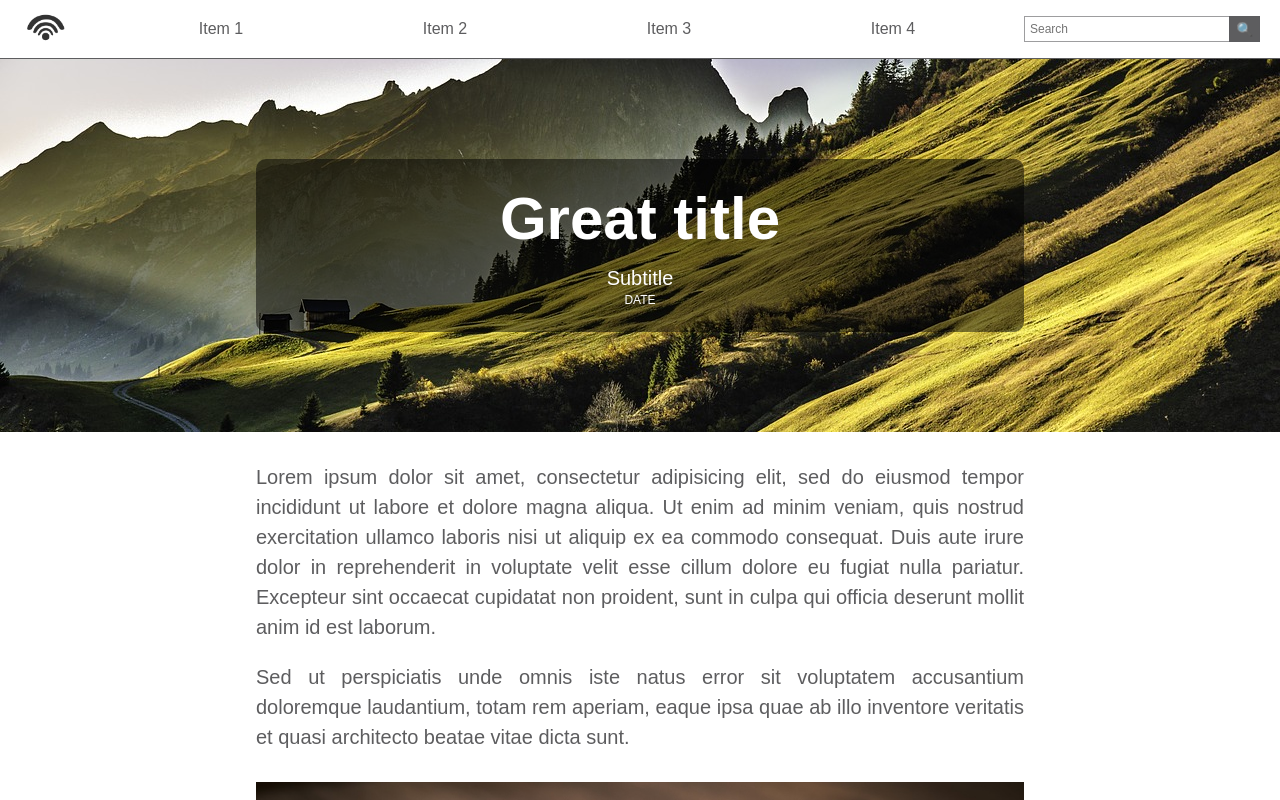
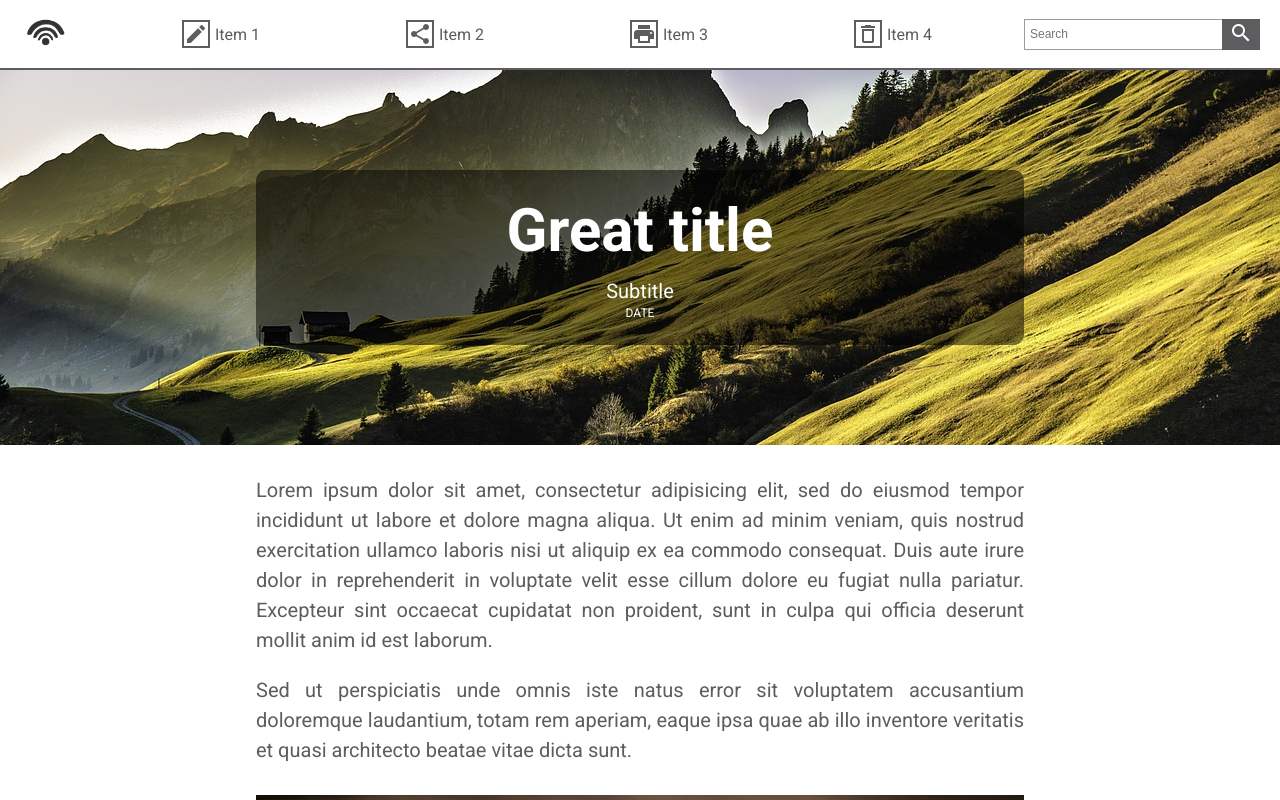
Before and after one commit to inp3440-2019-2/sitio-estatico, a plain HTML site: page index.html in a window 1280 px wide. Shown: the top 800 px of the page. Drawn offline with Linux system fonts and the light colour scheme.

Commit message:
feat(css): add icons/custom font and refactor a few styles

```diff
--- a/index.html
+++ b/index.html
@@ -2,8 +2,11 @@
 <html>
   <head>
     <meta charset="utf-8">
+    <meta name="viewport" content="width=device-width,initial-scale=1">
     <title>Sitio estático</title>
     <link href="styles/styles.css" rel="stylesheet">
+    <link href="https://fonts.googleapis.com/css?family=Roboto:400,700&display=swap" rel="stylesheet">
+    <link href="https://fonts.googleapis.com/icon?family=Material+Icons" rel="stylesheet">
   </head>
   <body>
     <header>
@@ -13,22 +16,22 @@
       <nav class="main-nav">
         <ul>
           <li>
-            <a href="">Item 1</a>
+            <a href=""><i class="material-icons">edit</i>Item 1</a>
           </li>
           <li>
-            <a href="">Item 2</a>
+            <a href=""><i class="material-icons">share</i>Item 2</a>
           </li>
           <li>
-            <a href="">Item 3</a>
+            <a href=""><i class="material-icons">print</i>Item 3</a>
           </li>
           <li>
-            <a href="">Item 4</a>
+            <a href=""><i class="material-icons">delete_outline</i>Item 4</a>
           </li>
         </ul>
       </nav>
       <form class="general-form">
         <input type="search" name="search" placeholder="Search">
-        <input type="submit" value="&#128269;">
+        <button type="submit"><i class="material-icons">search</i></button>
       </form>
     </header>
     <main>
--- a/styles/styles.css
+++ b/styles/styles.css
@@ -7,7 +7,7 @@ html {
 }
 
 body {
-  font-family: sans-serif;
+  font-family: 'Roboto', sans-serif;
   font-size: 20px;
   color: #5D5D5F;
   margin: 0;
@@ -29,7 +29,8 @@ header {
   display: flex;
   justify-content: space-between;
   align-items: center;
-  border-bottom: 1px solid #5D5D5F;
+  flex-wrap: wrap;
+  border-bottom: 2px solid #5D5D5F;
   background-color: white;
   position: sticky;
   top: 0;
@@ -64,16 +65,21 @@ header .general-form {
 
 .main-nav ul li {
   flex: 1;
-  text-align: center;
   font-size: 0.8em;
 }
 
 .main-nav ul li a {
-  display: inline-block;
+  display: flex;
+  justify-content: center;
+  align-items: center;
   text-decoration: none;
   color: #5D5D5F;
   padding: 20px 0;
-  width: 100%;
+}
+
+.main-nav i {
+  border: 2px solid #5D5D5F;
+  margin-right: 5px;
 }
 
 .main-nav ul li a:hover {
@@ -81,11 +87,15 @@ header .general-form {
   color: white;
 }
 
+.main-nav ul li a:hover i {
+  border-color: white;
+}
+
 .general-form {
   display: flex;
 }
 
-.general-form input {
+.general-form input, .general-form button {
   border: 1.5px solid rgba(93, 93, 95, 0.6);
 }
 
@@ -103,11 +113,12 @@ header .general-form {
   border-color: #5D5D5F;
 }
 
-.general-form input[type="submit"] {
+.general-form button {
   background-color: #5D5D5F;
+  color: white;
 }
 
-.general-form input[type="submit"]:hover {
+.general-form button:hover {
   background-color: rgba(93, 93, 95, 0.8);
   cursor: pointer;
 }
@@ -226,6 +237,7 @@ header .general-form {
 
 .related-content {
   display: flex;
+  flex-wrap: wrap;
   background-color: #5D5D5F;
   color: white;
   padding: 50px 0 20px;
@@ -240,6 +252,7 @@ header .general-form {
   background-color: #444;
   border-radius: 10px;
   margin-right: 20px;
+  width: calc((100% - 40px) / 3);
   display: flex;
   flex-direction: column;
 }
```
